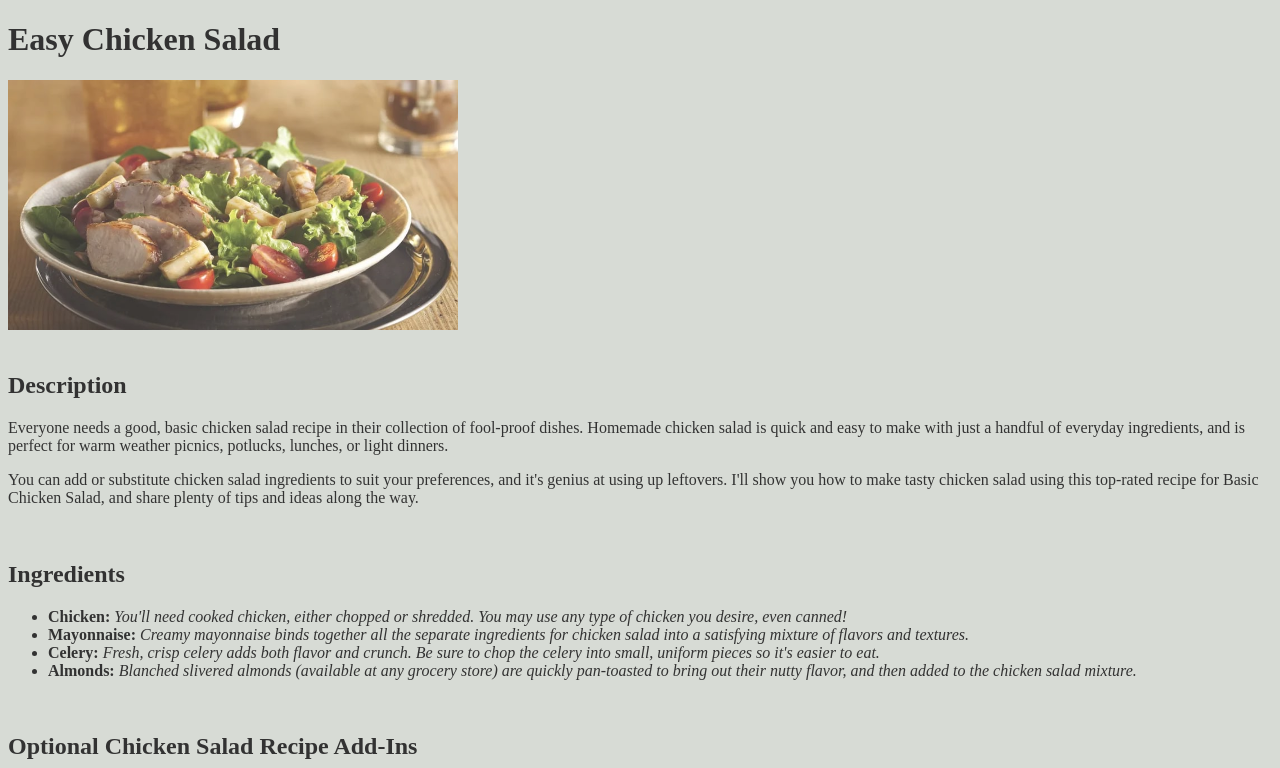
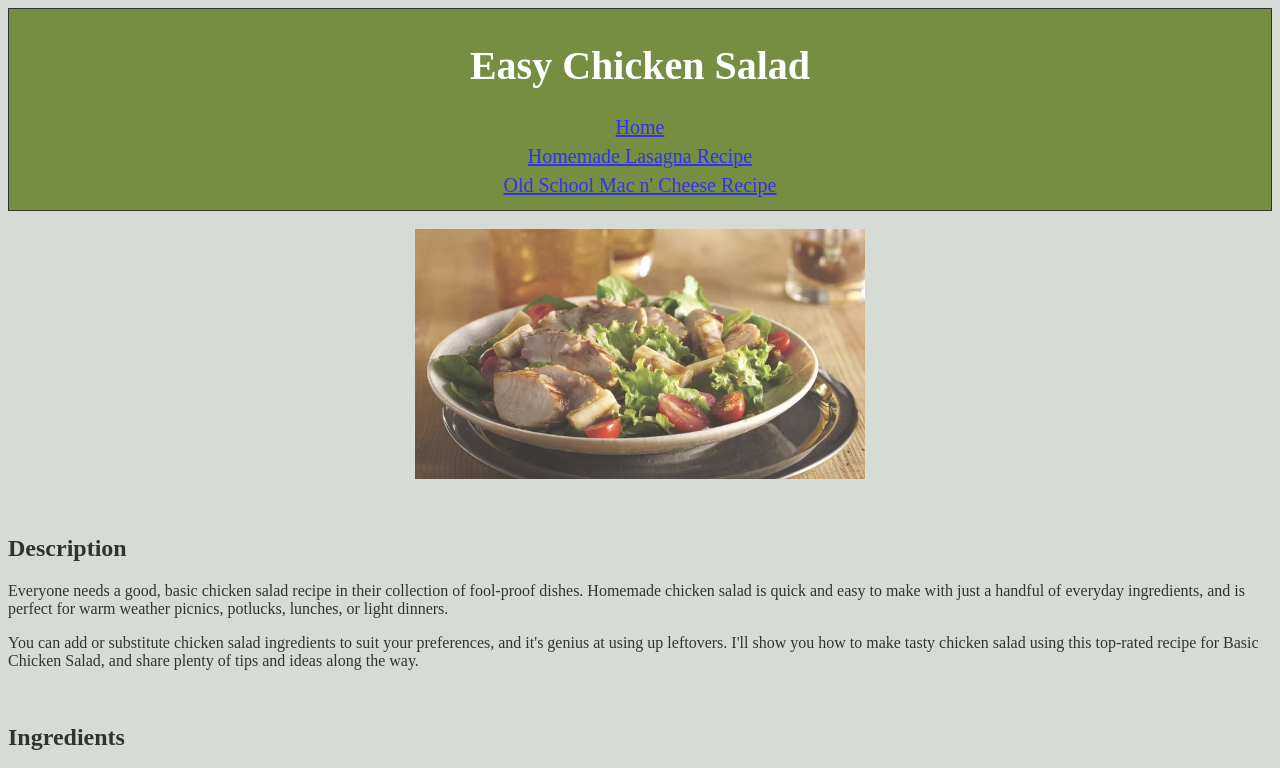
Before and after one commit to ehall4945/odin-recipes, a plain HTML site: page recipes/chicken-salad.html in a window 1280 px wide. Shown: the top 768 px of the page. Drawn offline with Linux system fonts and the light colour scheme.

Commit message:
Mostly finished mac n cheese recipe, just need to clean up. Setting up chicken salad recipe now, finished adding header.

```diff
--- a/recipes/chicken-salad.html
+++ b/recipes/chicken-salad.html
@@ -7,9 +7,25 @@
     <link rel="stylesheet" href="../style.css">
 </head>
 <body>
-    <h1>Easy Chicken Salad</h1>
-    <img src="../images/chicken-salad.webp" alt="Picture of chicken breast salad" height="250" width="450">
+    <header>
+        <h1>Easy Chicken Salad</h1>
+        <!-- Links within the header pointing to home and the other two recipes -->
+        <!-- Create a separate div class to help space them out appropriately -->
+        <div class="header-links">
+            <a href="../index.html" target="_blank" rel="noopener noreferrer">Home</a>
+        </div>
+        <div class="header-links">
+            <a href="./lasagna.html" target="_blank" rel="noopener noreferrer">Homemade Lasagna Recipe</a>
+        </div>
+        <div class="header-links">
 
+            <a href="./mac-n-cheese.html" target="_blank" rel="noopener noreferrer">Old School Mac n' Cheese Recipe</a>
+        </div>
+    </header>
+    <br>
+    <div class="content">
+        <img src="../images/chicken-salad.webp" alt="Picture of chicken breast salad" height="250" width="450">
+    </div>
     <!-- Two line breaks to create ample spacing -->
     <br>
     <br>
--- a/style.css
+++ b/style.css
@@ -50,7 +50,8 @@ header p {
     height: 300px;
 }
 
-.box p {
+.box p,
+.box h2 {
     display: block;
     text-align: center;
     font-size: 20px;
@@ -72,6 +73,7 @@ header p {
     background-color: rgb(219, 219, 219);
     padding: 15px;
     margin: auto;
+    margin-bottom: 20px;
     text-align: center;
     width: 900px;
     border: 1px dotted black;
```
Also changed, not shown: recipes/mac-n-cheese.html (+13 -6 lines).
